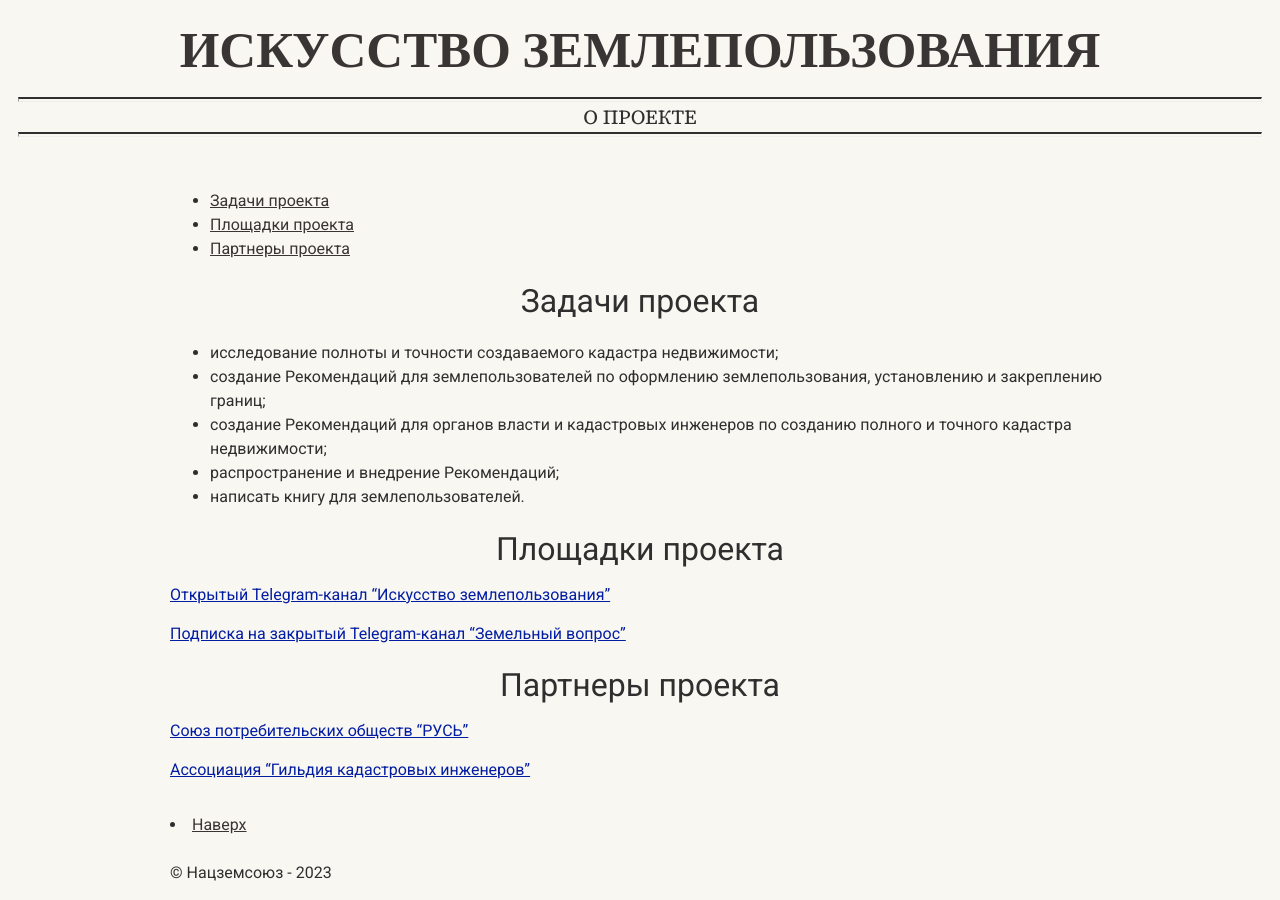
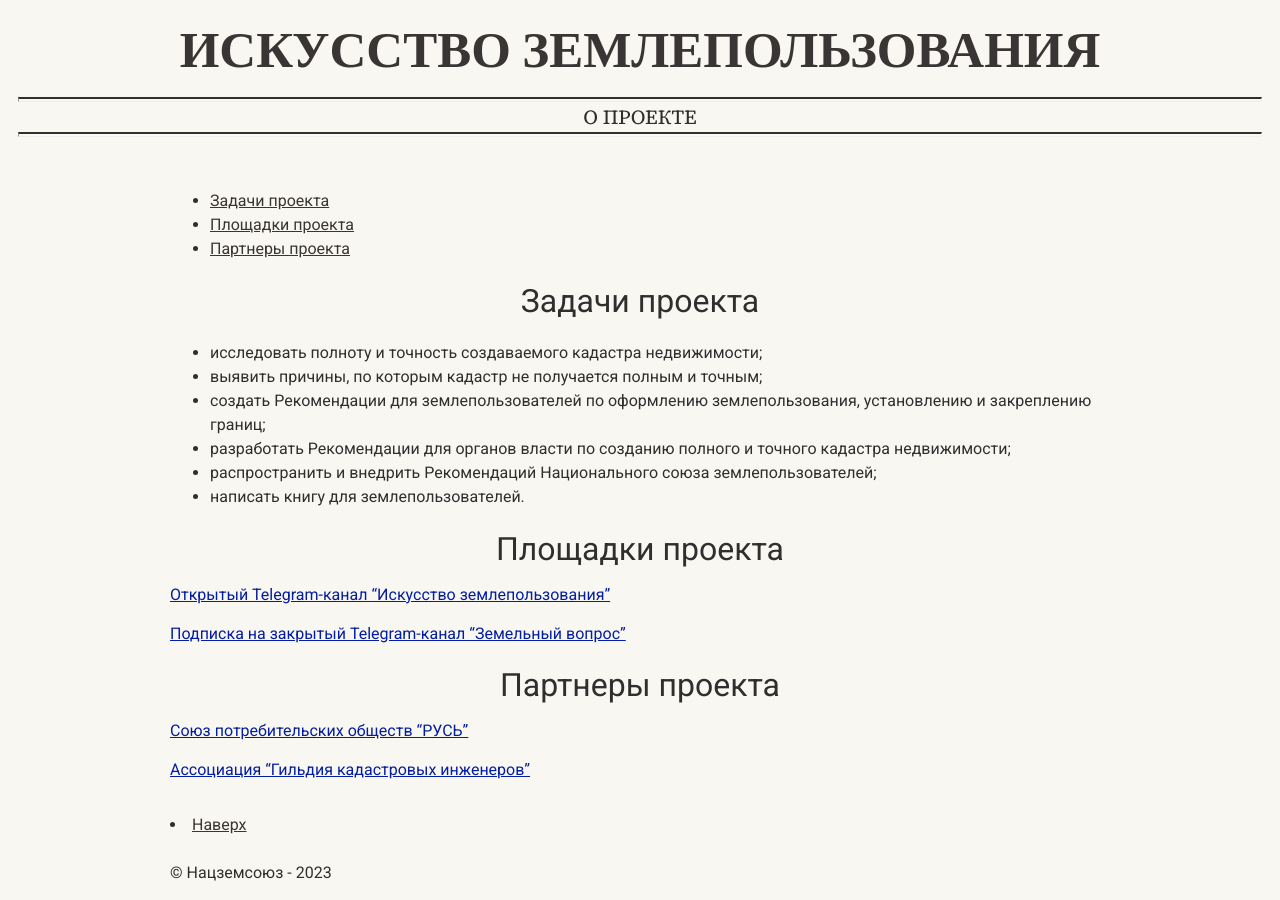
Before and after one commit to SergSi/land-use-art, a Jekyll site: the page built from _info/1-about.md, in a window 1280 px wide. Built offline with Jekyll 4.4.1, drawn with Linux system fonts in a browser that asks for light colours; some web fonts are replaced.

Commit message:
Update 1-about.md

```diff
--- a/_info/1-about.md
+++ b/_info/1-about.md
@@ -8,10 +8,11 @@ permalink: /about/
 ---
 # Задачи проекта
 
-- исследование полноты и точности создаваемого кадастра недвижимости;
-- создание Рекомендаций для землепользователей по оформлению землепользования, установлению и закреплению границ;
-- создание Рекомендаций для органов власти и кадастровых инженеров по созданию полного и точного кадастра недвижимости;
-- распространение и внедрение Рекомендаций;
+- исследовать полноту и точность создаваемого кадастра недвижимости;
+- выявить причины, по которым кадастр не получается полным и точным;
+- создать Рекомендации для землепользователей по оформлению землепользования, установлению и закреплению границ;
+- разработать Рекомендации для органов власти по созданию полного и точного кадастра недвижимости;
+- распространить и внедрить Рекомендаций Национального союза землепользователей;
 - написать книгу для землепользователей.
 
 # Площадки проекта
```
